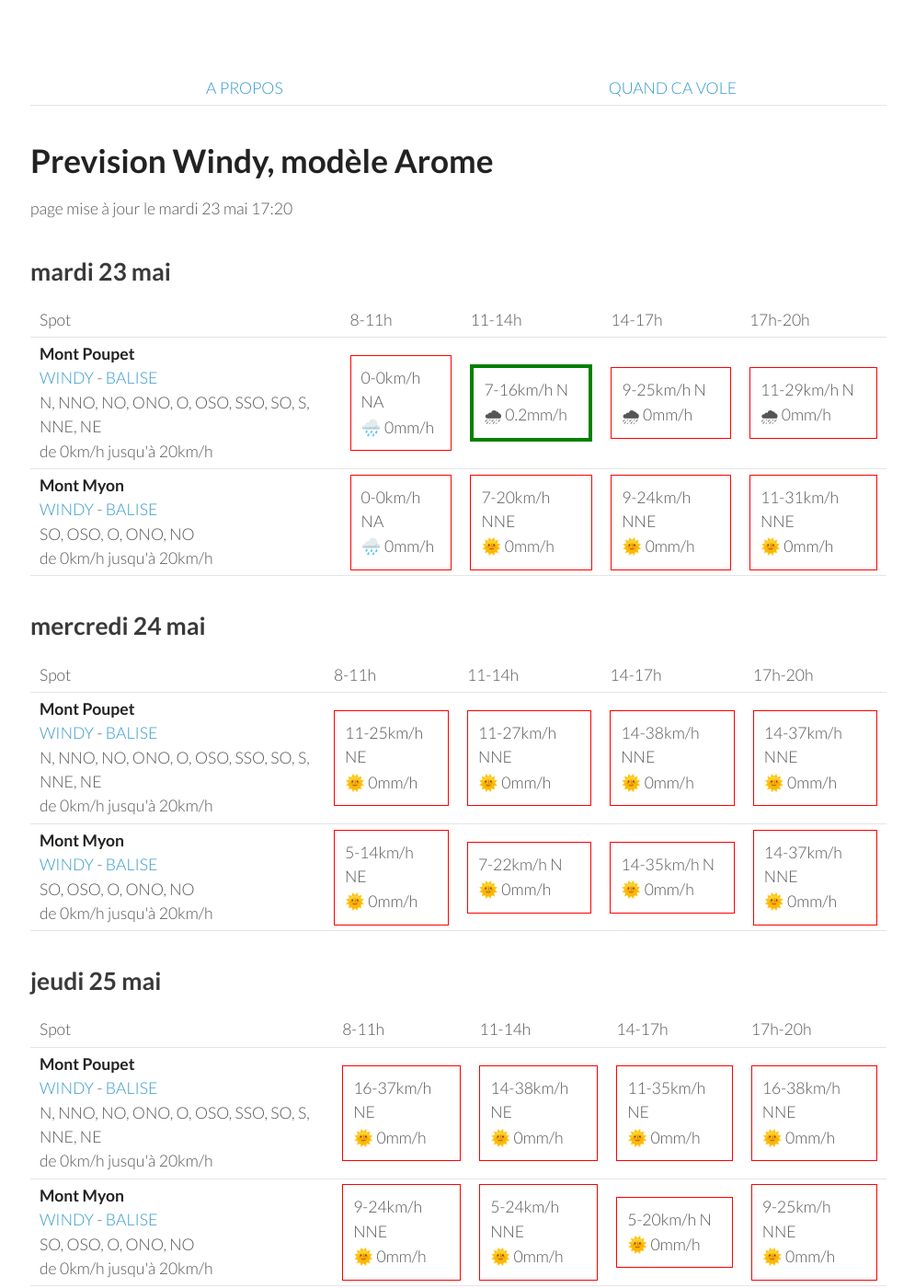
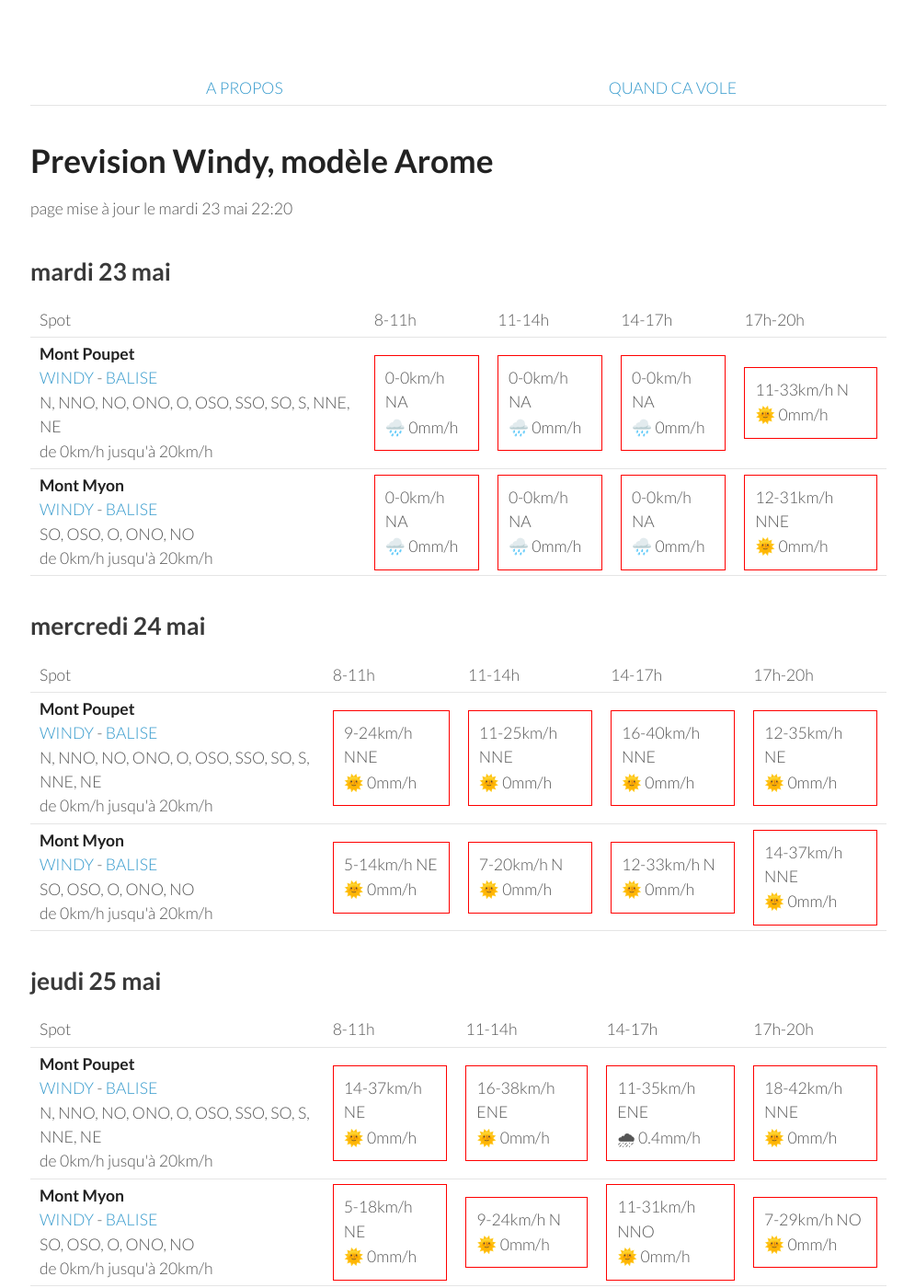
Before and after one commit to parapente-dans-le-nord/parapente-dans-le-nord.github.io, a Jekyll site: the page built from jura.markdown, in a window 1280 px wide and 1400 px high. Shown: the whole window at 92% size, without its empty margins (25-1020 px from the left). Built offline with Jekyll 4.4.1, drawn with Linux system fonts in a browser that asks for light colours; some of the changed text lies outside the part shown.

Commit message:
update index.markdown

```diff
--- a/jura.markdown
+++ b/jura.markdown
@@ -7,7 +7,7 @@ title:  "Tous les spots"
 {: .links}
 
 # Prevision Windy, modèle Arome
-page mise à jour le mardi 23 mai 17:20
+page mise à jour le mardi 23 mai 22:20
 
 ## mardi 23 mai
 
@@ -25,18 +25,18 @@ page mise à jour le mardi 23 mai 17:20
         <td><strong>Mont Poupet</strong><br><a href="https://windy.com/46.970/5.876?46.541,5.876,8">WINDY</a> - <span class=""><a href="http://www.balisemeteo.com/balise.php?idBalise=92">BALISE</a> </span><br> <span class="vent-favorable">N, NNO, NO, ONO, O, OSO, SSO, SO, S, NNE, NE</span><br><span class="force-vent">de 0km/h jusqu'à 20km/h</span> </td>
 
             <td><div class="not-flyable"><p>0-0km/h NA</p><p>🌧️ 0mm/h</p></div></td>
-            <td><div class="flyable"><p>7-16km/h N</p><p>🌧 0.2mm/h</p></div></td>
-            <td><div class="not-flyable"><p>9-25km/h N</p><p>🌧 0mm/h</p></div></td>
-            <td><div class="not-flyable"><p>11-29km/h N</p><p>🌧 0mm/h</p></div></td>
+            <td><div class="not-flyable"><p>0-0km/h NA</p><p>🌧️ 0mm/h</p></div></td>
+            <td><div class="not-flyable"><p>0-0km/h NA</p><p>🌧️ 0mm/h</p></div></td>
+            <td><div class="not-flyable"><p>11-33km/h N</p><p>🌞 0mm/h</p></div></td>
 
     </tr>
 <tr>
         <td><strong>Mont Myon</strong><br><a href="https://windy.com/46.331/5.397?45.898,5.394,8,m:eWoagj8">WINDY</a> - <span class=""><a href="http://www.balisemeteo.com/balise.php?idBalise=70">BALISE</a> </span><br> <span class="vent-favorable">SO, OSO, O, ONO, NO</span><br><span class="force-vent">de 0km/h jusqu'à 20km/h</span> </td>
 
             <td><div class="not-flyable"><p>0-0km/h NA</p><p>🌧️ 0mm/h</p></div></td>
-            <td><div class="not-flyable"><p>7-20km/h NNE</p><p>🌞 0mm/h</p></div></td>
-            <td><div class="not-flyable"><p>9-24km/h NNE</p><p>🌞 0mm/h</p></div></td>
-            <td><div class="not-flyable"><p>11-31km/h NNE</p><p>🌞 0mm/h</p></div></td>
+            <td><div class="not-flyable"><p>0-0km/h NA</p><p>🌧️ 0mm/h</p></div></td>
+            <td><div class="not-flyable"><p>0-0km/h NA</p><p>🌧️ 0mm/h</p></div></td>
+            <td><div class="not-flyable"><p>12-31km/h NNE</p><p>🌞 0mm/h</p></div></td>
 
     </tr>
 
@@ -58,10 +58,10 @@ page mise à jour le mardi 23 mai 17:20
 <tr>
         <td><strong>Mont Poupet</strong><br><a href="https://windy.com/46.970/5.876?46.541,5.876,8">WINDY</a> - <span class=""><a href="http://www.balisemeteo.com/balise.php?idBalise=92">BALISE</a> </span><br> <span class="vent-favorable">N, NNO, NO, ONO, O, OSO, SSO, SO, S, NNE, NE</span><br><span class="force-vent">de 0km/h jusqu'à 20km/h</span> </td>
 
-            <td><div class="not-flyable"><p>11-25km/h NE</p><p>🌞 0mm/h</p></div></td>
-            <td><div class="not-flyable"><p>11-27km/h NNE</p><p>🌞 0mm/h</p></div></td>
-            <td><div class="not-flyable"><p>14-38km/h NNE</p><p>🌞 0mm/h</p></div></td>
-            <td><div class="not-flyable"><p>14-37km/h NNE</p><p>🌞 0mm/h</p></div></td>
+            <td><div class="not-flyable"><p>9-24km/h NNE</p><p>🌞 0mm/h</p></div></td>
+            <td><div class="not-flyable"><p>11-25km/h NNE</p><p>🌞 0mm/h</p></div></td>
+            <td><div class="not-flyable"><p>16-40km/h NNE</p><p>🌞 0mm/h</p></div></td>
+            <td><div class="not-flyable"><p>12-35km/h NE</p><p>🌞 0mm/h</p></div></td>
 
 
     </tr>
@@ -69,8 +69,8 @@ page mise à jour le mardi 23 mai 17:20
         <td><strong>Mont Myon</strong><br><a href="https://windy.com/46.331/5.397?45.898,5.394,8,m:eWoagj8">WINDY</a> - <span class=""><a href="http://www.balisemeteo.com/balise.php?idBalise=70">BALISE</a> </span><br> <span class="vent-favorable">SO, OSO, O, ONO, NO</span><br><span class="force-vent">de 0km/h jusqu'à 20km/h</span> </td>
 
             <td><div class="not-flyable"><p>5-14km/h NE</p><p>🌞 0mm/h</p></div></td>
-            <td><div class="not-flyable"><p>7-22km/h N</p><p>🌞 0mm/h</p></div></td>
-            <td><div class="not-flyable"><p>14-35km/h N</p><p>🌞 0mm/h</p></div></td>
+            <td><div class="not-flyable"><p>7-20km/h N</p><p>🌞 0mm/h</p></div></td>
+            <td><div class="not-flyable"><p>12-33km/h N</p><p>🌞 0mm/h</p></div></td>
             <td><div class="not-flyable"><p>14-37km/h NNE</p><p>🌞 0mm/h</p></div></td>
 
 
@@ -94,20 +94,20 @@ page mise à jour le mardi 23 mai 17:20
 <tr>
         <td><strong>Mont Poupet</strong><br><a href="https://windy.com/46.970/5.876?46.541,5.876,8">WINDY</a> - <span class=""><a href="http://www.balisemeteo.com/balise.php?idBalise=92">BALISE</a> </span><br> <span class="vent-favorable">N, NNO, NO, ONO, O, OSO, SSO, SO, S, NNE, NE</span><br><span class="force-vent">de 0km/h jusqu'à 20km/h</span> </td>
 
-            <td><div class="not-flyable"><p>16-37km/h NE</p><p>🌞 0mm/h</p></div></td>
-            <td><div class="not-flyable"><p>14-38km/h NE</p><p>🌞 0mm/h</p></div></td>
-            <td><div class="not-flyable"><p>11-35km/h NE</p><p>🌞 0mm/h</p></div></td>
-            <td><div class="not-flyable"><p>16-38km/h NNE</p><p>🌞 0mm/h</p></div></td>
+            <td><div class="not-flyable"><p>14-37km/h NE</p><p>🌞 0mm/h</p></div></td>
+            <td><div class="not-flyable"><p>16-38km/h ENE</p><p>🌞 0mm/h</p></div></td>
+            <td><div class="not-flyable"><p>11-35km/h ENE</p><p>🌧 0.4mm/h</p></div></td>
+            <td><div class="not-flyable"><p>18-42km/h NNE</p><p>🌞 0mm/h</p></div></td>
 
 
     </tr>
 <tr>
         <td><strong>Mont Myon</strong><br><a href="https://windy.com/46.331/5.397?45.898,5.394,8,m:eWoagj8">WINDY</a> - <span class=""><a href="http://www.balisemeteo.com/balise.php?idBalise=70">BALISE</a> </span><br> <span class="vent-favorable">SO, OSO, O, ONO, NO</span><br><span class="force-vent">de 0km/h jusqu'à 20km/h</span> </td>
 
-            <td><div class="not-flyable"><p>9-24km/h NNE</p><p>🌞 0mm/h</p></div></td>
-            <td><div class="not-flyable"><p>5-24km/h NNE</p><p>🌞 0mm/h</p></div></td>
-            <td><div class="not-flyable"><p>5-20km/h N</p><p>🌞 0mm/h</p></div></td>
-            <td><div class="not-flyable"><p>9-25km/h NNE</p><p>🌞 0mm/h</p></div></td>
+            <td><div class="not-flyable"><p>5-18km/h NE</p><p>🌞 0mm/h</p></div></td>
+            <td><div class="not-flyable"><p>9-24km/h N</p><p>🌞 0mm/h</p></div></td>
+            <td><div class="not-flyable"><p>11-31km/h NNO</p><p>🌞 0mm/h</p></div></td>
+            <td><div class="not-flyable"><p>7-29km/h NO</p><p>🌞 0mm/h</p></div></td>
 
 
     </tr>
@@ -130,10 +130,10 @@ page mise à jour le mardi 23 mai 17:20
 <tr>
         <td><strong>Mont Myon</strong><br><a href="https://windy.com/46.331/5.397?45.898,5.394,8,m:eWoagj8">WINDY</a> - <span class=""><a href="http://www.balisemeteo.com/balise.php?idBalise=70">BALISE</a> </span><br> <span class="vent-favorable">SO, OSO, O, ONO, NO</span><br><span class="force-vent">de 0km/h jusqu'à 20km/h</span> </td>
 
-            <td><div class="flyable"><p>1-9km/h SO</p><p>🌞 0mm/h</p></div></td>
+            <td><div class="not-flyable"><p>3-9km/h SSO</p><p>🌞 0mm/h</p></div></td>
             <td><div class="flyable"><p>5-18km/h O</p><p>🌞 0mm/h</p></div></td>
-            <td><div class="not-flyable"><p>5-22km/h NNO</p><p>🌞 0mm/h</p></div></td>
-            <td><div class="not-flyable"><p>11-25km/h N</p><p>🌧 0.2mm/h</p></div></td>
+            <td><div class="flyable"><p>5-20km/h NO</p><p>🌞 0mm/h</p></div></td>
+            <td><div class="not-flyable"><p>11-25km/h N</p><p>🌞 0mm/h</p></div></td>
 
 
     </tr>
@@ -141,9 +141,9 @@ page mise à jour le mardi 23 mai 17:20
         <td><strong>Mont Poupet</strong><br><a href="https://windy.com/46.970/5.876?46.541,5.876,8">WINDY</a> - <span class=""><a href="http://www.balisemeteo.com/balise.php?idBalise=92">BALISE</a> </span><br> <span class="vent-favorable">N, NNO, NO, ONO, O, OSO, SSO, SO, S, NNE, NE</span><br><span class="force-vent">de 0km/h jusqu'à 20km/h</span> </td>
 
             <td><div class="not-flyable"><p>7-18km/h ENE</p><p>🌞 0mm/h</p></div></td>
-            <td><div class="not-flyable"><p>7-22km/h NNE</p><p>🌞 0mm/h</p></div></td>
-            <td><div class="not-flyable"><p>14-33km/h NNE</p><p>🌧 0.2mm/h</p></div></td>
-            <td><div class="not-flyable"><p>18-38km/h NNE</p><p>🌞 0mm/h</p></div></td>
+            <td><div class="flyable"><p>7-20km/h NNE</p><p>🌞 0mm/h</p></div></td>
+            <td><div class="not-flyable"><p>12-31km/h NNE</p><p>🌞 0mm/h</p></div></td>
+            <td><div class="not-flyable"><p>16-37km/h NNE</p><p>🌞 0mm/h</p></div></td>
 
 
     </tr>
@@ -166,9 +166,9 @@ page mise à jour le mardi 23 mai 17:20
 <tr>
         <td><strong>Mont Myon</strong><br><a href="https://windy.com/46.331/5.397?45.898,5.394,8,m:eWoagj8">WINDY</a> - <span class=""><a href="http://www.balisemeteo.com/balise.php?idBalise=70">BALISE</a> </span><br> <span class="vent-favorable">SO, OSO, O, ONO, NO</span><br><span class="force-vent">de 0km/h jusqu'à 20km/h</span> </td>
 
-            <td><div class="not-flyable"><p>3-12km/h S</p><p>🌞 0mm/h</p></div></td>
-            <td><div class="flyable"><p>5-16km/h OSO</p><p>🌞 0mm/h</p></div></td>
-            <td><div class="flyable"><p>3-18km/h NO</p><p>🌞 0mm/h</p></div></td>
+            <td><div class="not-flyable"><p>3-12km/h SSO</p><p>🌞 0mm/h</p></div></td>
+            <td><div class="flyable"><p>5-18km/h OSO</p><p>🌞 0mm/h</p></div></td>
+            <td><div class="flyable"><p>5-20km/h ONO</p><p>🌞 0mm/h</p></div></td>
             <td><div class="not-flyable"><p>5-18km/h NNO</p><p>🌞 0mm/h</p></div></td>
 
 
@@ -176,10 +176,10 @@ page mise à jour le mardi 23 mai 17:20
 <tr>
         <td><strong>Mont Poupet</strong><br><a href="https://windy.com/46.970/5.876?46.541,5.876,8">WINDY</a> - <span class=""><a href="http://www.balisemeteo.com/balise.php?idBalise=92">BALISE</a> </span><br> <span class="vent-favorable">N, NNO, NO, ONO, O, OSO, SSO, SO, S, NNE, NE</span><br><span class="force-vent">de 0km/h jusqu'à 20km/h</span> </td>
 
-            <td><div class="not-flyable"><p>9-24km/h ENE</p><p>🌞 0mm/h</p></div></td>
-            <td><div class="not-flyable"><p>7-24km/h NE</p><p>🌞 0mm/h</p></div></td>
-            <td><div class="not-flyable"><p>11-27km/h N</p><p>🌞 0mm/h</p></div></td>
-            <td><div class="not-flyable"><p>11-29km/h NNE</p><p>🌞 0mm/h</p></div></td>
+            <td><div class="not-flyable"><p>9-22km/h E</p><p>🌞 0mm/h</p></div></td>
+            <td><div class="flyable"><p>3-18km/h N</p><p>🌞 0mm/h</p></div></td>
+            <td><div class="not-flyable"><p>7-24km/h N</p><p>🌧 0.2mm/h</p></div></td>
+            <td><div class="not-flyable"><p>11-25km/h NNE</p><p>🌞 0mm/h</p></div></td>
 
 
     </tr>
@@ -203,19 +203,19 @@ page mise à jour le mardi 23 mai 17:20
         <td><strong>Mont Poupet</strong><br><a href="https://windy.com/46.970/5.876?46.541,5.876,8">WINDY</a> - <span class=""><a href="http://www.balisemeteo.com/balise.php?idBalise=92">BALISE</a> </span><br> <span class="vent-favorable">N, NNO, NO, ONO, O, OSO, SSO, SO, S, NNE, NE</span><br><span class="force-vent">de 0km/h jusqu'à 20km/h</span> </td>
 
             <td><div class="not-flyable"><p>3-16km/h SSE</p><p>🌞 0mm/h</p></div></td>
-            <td><div class="flyable"><p>5-18km/h O</p><p>🌞 0mm/h</p></div></td>
-            <td><div class="flyable"><p>5-20km/h NO</p><p>🌞 0mm/h</p></div></td>
-            <td><div class="not-flyable"><p>5-20km/h ESE</p><p>🌧 0.7mm/h</p></div></td>
+            <td><div class="flyable"><p>5-16km/h NO</p><p>🌞 0mm/h</p></div></td>
+            <td><div class="flyable"><p>5-20km/h NNO</p><p>🌧 0.2mm/h</p></div></td>
+            <td><div class="flyable"><p>3-18km/h N</p><p>🌧 0.2mm/h</p></div></td>
 
 
     </tr>
 <tr>
         <td><strong>Mont Myon</strong><br><a href="https://windy.com/46.331/5.397?45.898,5.394,8,m:eWoagj8">WINDY</a> - <span class=""><a href="http://www.balisemeteo.com/balise.php?idBalise=70">BALISE</a> </span><br> <span class="vent-favorable">SO, OSO, O, ONO, NO</span><br><span class="force-vent">de 0km/h jusqu'à 20km/h</span> </td>
 
-            <td><div class="not-flyable"><p>3-14km/h SE</p><p>🌞 0mm/h</p></div></td>
-            <td><div class="flyable"><p>3-16km/h ONO</p><p>🌞 0mm/h</p></div></td>
-            <td><div class="flyable"><p>3-16km/h NO</p><p>🌞 0mm/h</p></div></td>
-            <td><div class="not-flyable"><p>5-18km/h NE</p><p>🌧 0.2mm/h</p></div></td>
+            <td><div class="not-flyable"><p>3-12km/h SE</p><p>🌞 0mm/h</p></div></td>
+            <td><div class="flyable"><p>5-16km/h OSO</p><p>🌞 0mm/h</p></div></td>
+            <td><div class="flyable"><p>3-18km/h NO</p><p>🌧 0.2mm/h</p></div></td>
+            <td><div class="not-flyable"><p>11-29km/h E</p><p>🌧 1.7mm/h</p></div></td>
 
 
     </tr>
```
